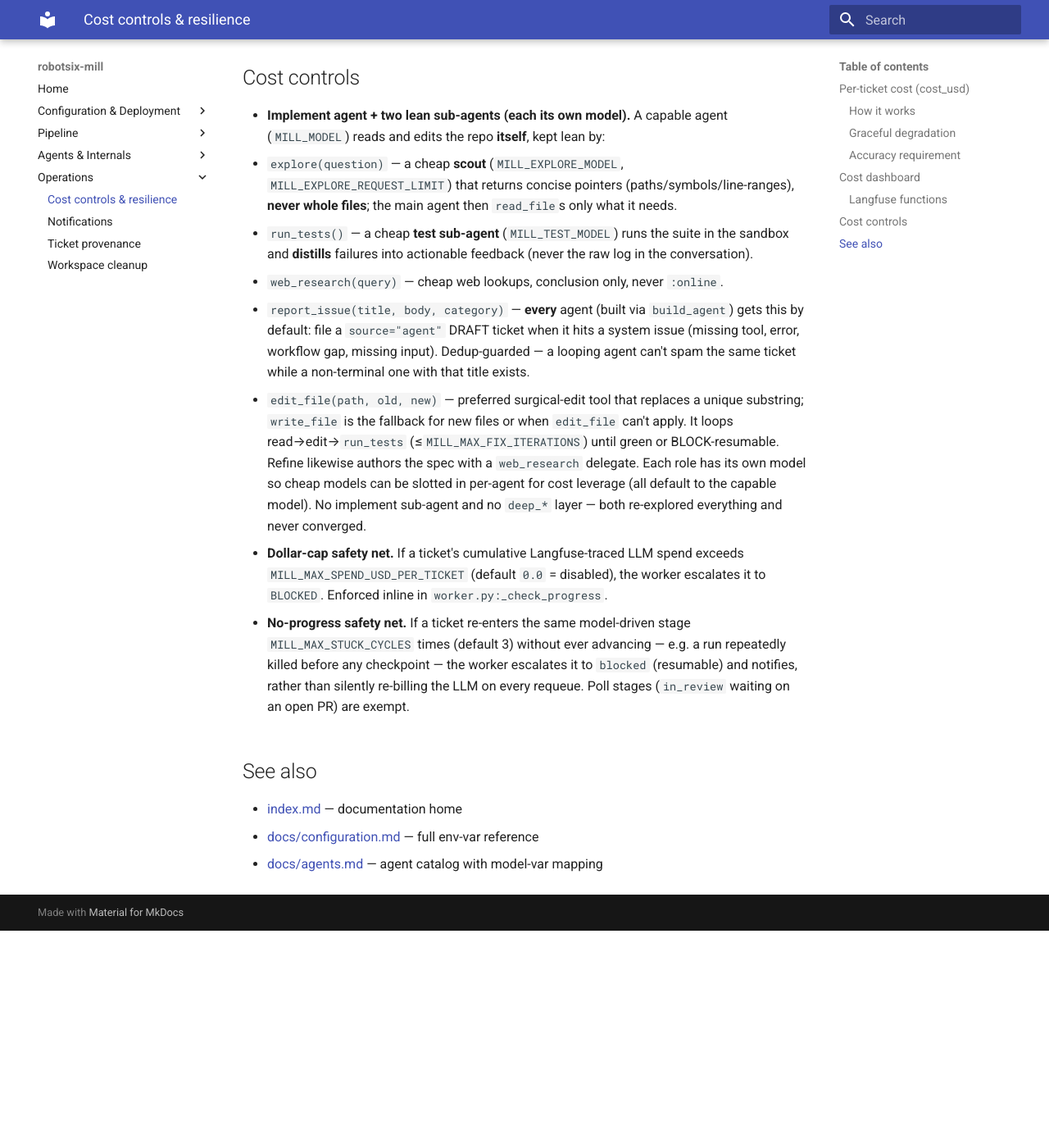
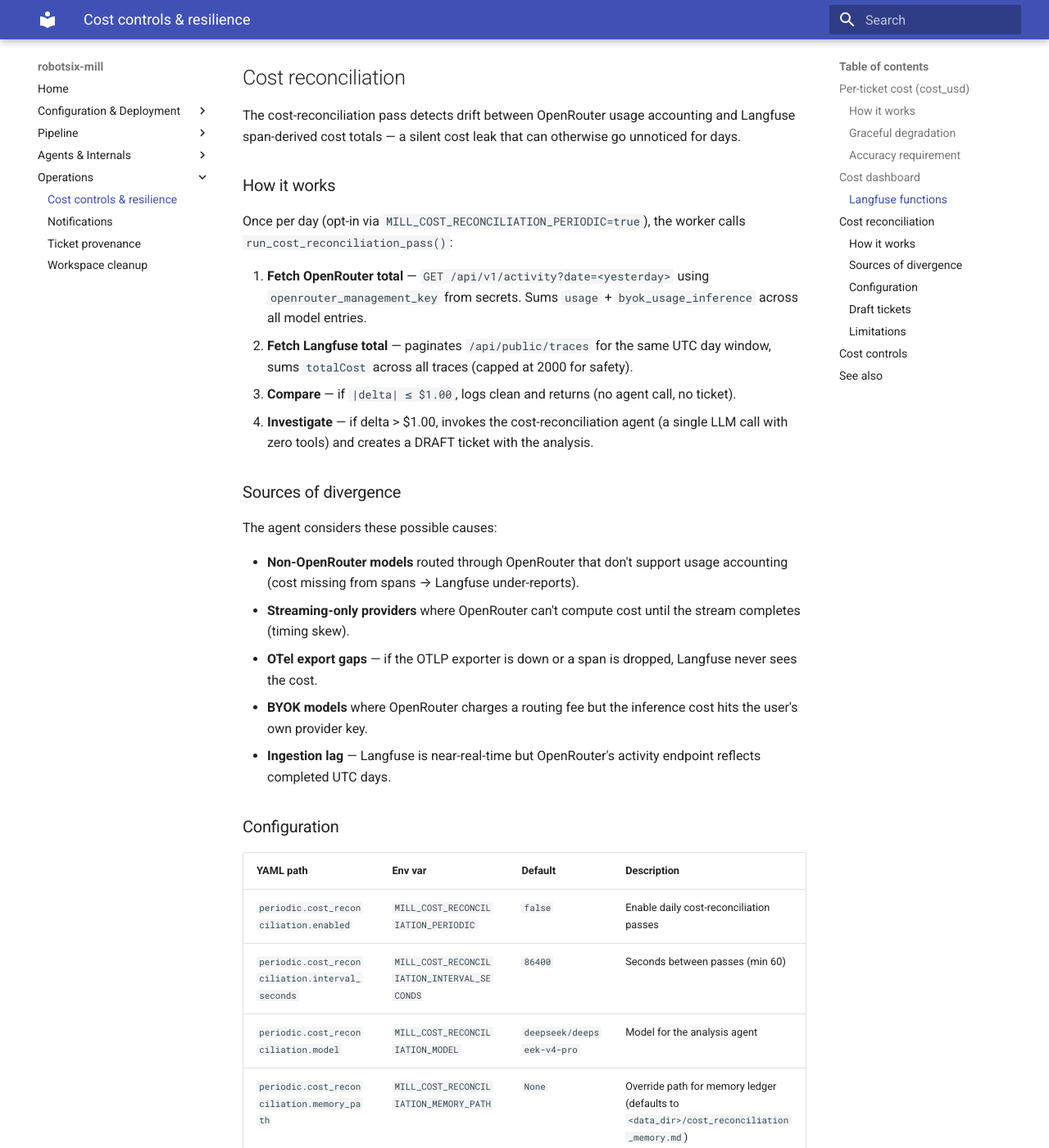
Before and after one commit to damien-robotsix/robotsix-mill, an MkDocs documentation site: the page built from docs/cost-and-resilience.md, in a window 1280 px wide and 1400 px high, scrolled down 2199 px. Shown: the whole window at 82% size. Built offline with MkDocs 1.6.1 and Material for MkDocs 9.7.7, drawn with Linux system fonts in a browser that asks for light colours; before the commit the page ends 3334 px from its top, so only the background shows below that; some of the changed text lies outside the part shown.

Commit message:
mill(docs): Cost reconciliation: periodic OpenRouter ↔ Langfuse spend drift checker (20260525T142238Z-if-there-is-a-way-to-access-openrouter-a-e6d6)

```diff
--- a/docs/cost-and-resilience.md
+++ b/docs/cost-and-resilience.md
@@ -88,6 +88,75 @@
 API calls, and catch all exceptions — returning `None` on failure
 rather than crashing the dashboard.
 
+## Cost reconciliation
+
+The cost-reconciliation pass detects drift between OpenRouter usage
+accounting and Langfuse span-derived cost totals — a silent cost leak
+that can otherwise go unnoticed for days.
+
+### How it works
+
+Once per day (opt-in via `MILL_COST_RECONCILIATION_PERIODIC=true`), the
+worker calls `run_cost_reconciliation_pass()`:
+
+1. **Fetch OpenRouter total** — `GET /api/v1/activity?date=<yesterday>`
+   using `openrouter_management_key` from secrets. Sums `usage` +
+   `byok_usage_inference` across all model entries.
+2. **Fetch Langfuse total** — paginates `/api/public/traces` for the
+   same UTC day window, sums `totalCost` across all traces (capped at
+   2000 for safety).
+3. **Compare** — if `|delta| ≤ $1.00`, logs clean and returns (no
+   agent call, no ticket).
+4. **Investigate** — if delta > $1.00, invokes the cost-reconciliation
+   agent (a single LLM call with zero tools) and creates a DRAFT ticket
+   with the analysis.
+
+### Sources of divergence
+
+The agent considers these possible causes:
+
+- **Non-OpenRouter models** routed through OpenRouter that don't support
+  usage accounting (cost missing from spans → Langfuse under-reports).
+- **Streaming-only providers** where OpenRouter can't compute cost until
+  the stream completes (timing skew).
+- **OTel export gaps** — if the OTLP exporter is down or a span is
+  dropped, Langfuse never sees the cost.
+- **BYOK models** where OpenRouter charges a routing fee but the
+  inference cost hits the user's own provider key.
+- **Ingestion lag** — Langfuse is near-real-time but OpenRouter's
+  activity endpoint reflects completed UTC days.
+
+### Configuration
+
+| YAML path | Env var | Default | Description |
+|-----------|---------|---------|-------------|
+| `periodic.cost_reconciliation.enabled` | `MILL_COST_RECONCILIATION_PERIODIC` | `false` | Enable daily cost-reconciliation passes |
+| `periodic.cost_reconciliation.interval_seconds` | `MILL_COST_RECONCILIATION_INTERVAL_SECONDS` | `86400` | Seconds between passes (min 60) |
+| `periodic.cost_reconciliation.model` | `MILL_COST_RECONCILIATION_MODEL` | `deepseek/deepseek-v4-pro` | Model for the analysis agent |
+| `periodic.cost_reconciliation.memory_path` | `MILL_COST_RECONCILIATION_MEMORY_PATH` | `None` | Override path for memory ledger (defaults to `<data_dir>/cost_reconciliation_memory.md`) |
+
+The `openrouter_management_key` secret is **optional** — if absent, the
+pass skips OpenRouter-side fetching and logs a warning.
+
+### Draft tickets
+
+When a discrepancy is found, the ticket is created with
+`source=cost_reconciliation` (amber badge on the board). The body
+includes the agent's analysis and conclusion, plus the raw OpenRouter
+and Langfuse breakdowns. Each ticket includes a date-based gap-id
+marker (`<!-- cost_reconciliation-gap-id: YYYY-MM-DD -->`) for
+deduplication — the same day is never reported twice.
+
+### Limitations
+
+- **Daily only** — each pass looks at exactly one UTC day (yesterday).
+  No multi-day trending or real-time alerting.
+- **No auto-fix** — the agent only explains the discrepancy; it never
+  modifies config, API keys, or tracing.
+- **No per-model reconciliation** — comparison is at daily-total level.
+  Per-model drill-down lives in the agent's analysis, not in the
+  comparison logic.
+
 ## Cost controls
 
 - **Implement agent + two lean sub-agents (each its own model).** A
```
Also changed, not shown: docs/agents.md (+1 -0 lines), docs/configuration.md (+3 -1 lines), docs/ticket-provenance.md (+1 -0 lines).
